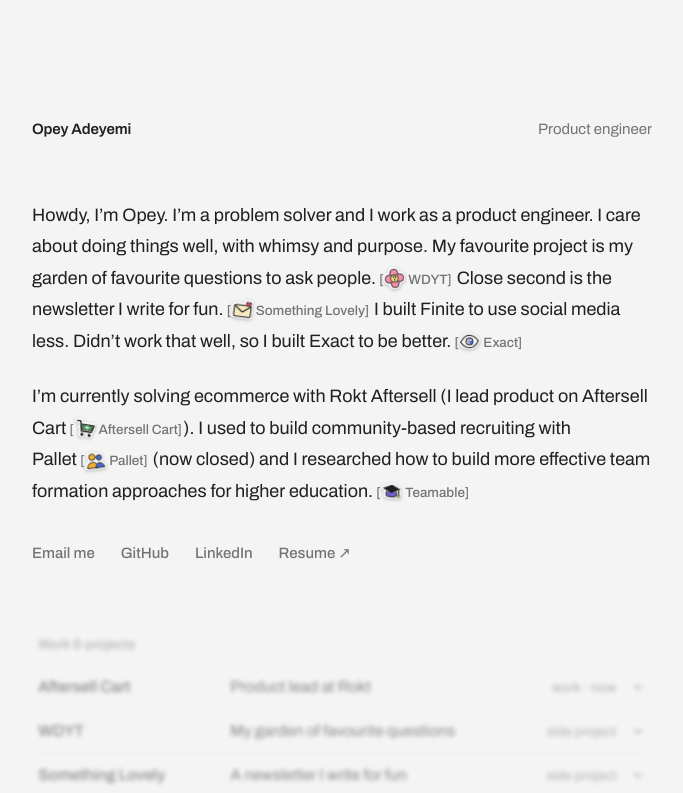
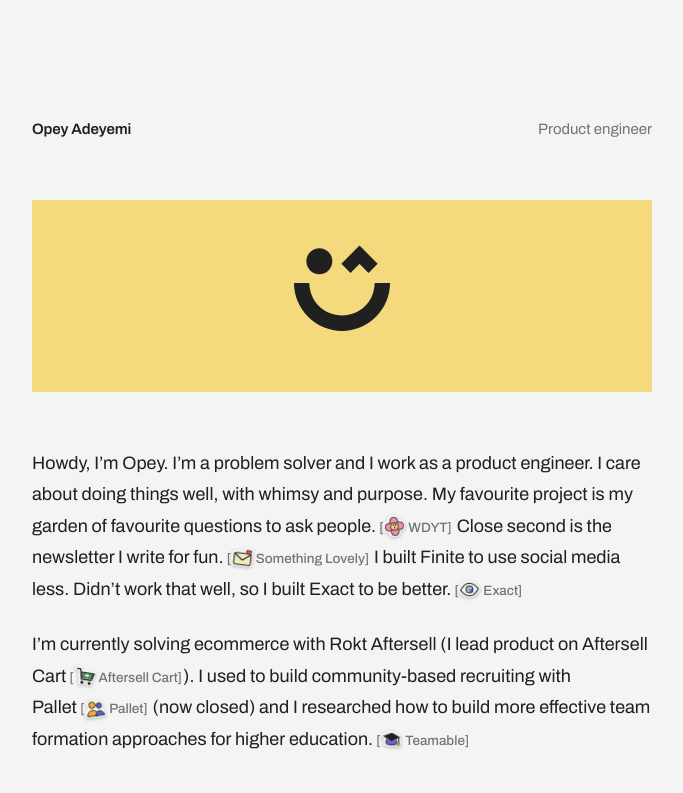
Before and after one commit to Opeyem1a/portfolio-v2, a Next.js app: page / in a window 1280 px wide. Shown: the top 793 px of the page, without its empty margins (298-981 px from the left). Built offline with nearby package versions, Linux system fonts and the light colour scheme.

Commit message:
Bring back the cursor-following smile block
Yellow block between the header and intro; the smile drifts toward the
cursor within its bounds, as on the old site.

Co-Authored-By: Claude Opus 5.5 <noreply@anthropic.com>
Claude-Session: https://claude.ai/code/session_01LNrjX6Dt4zMMMnxTn4DUWU

```diff
--- a/src/app/page.tsx
+++ b/src/app/page.tsx
@@ -3,6 +3,7 @@ import Guestbook from '@/components/guestbook';
 import NoteForm from '@/components/note-form';
 import Projects from '@/components/projects';
 import SectionFocus from '@/components/section-focus';
+import SmileBlock from '@/components/smile-block';
 import EmailMe from '@/components/email-me';
 import { STICKERS } from '@/components/stickers';
 import { GITHUB_LINK, LINKEDIN_LINK, RESUME_LINK } from '@/data/links';
@@ -32,6 +33,8 @@ export default function Home() {
                             Product engineer
                         </p>
                     </header>
+
+                    <SmileBlock />
 
                     <div className="flex flex-col gap-6 text-[1.125rem] leading-[1.75] font-normal">
                         <p>
--- /dev/null
+++ b/src/components/smile-block.tsx
@@ -0,0 +1,65 @@
+'use client';
+
+import { useEffect, useRef } from 'react';
+import { t } from '@/lib/t';
+
+const clamp = (value: number) => Math.min(Math.max(value, 0), 1);
+
+// The smile drifts towards the cursor. --x and --y place it within the block's
+// free space (0 = start, 1 = end).
+export default function SmileBlock() {
+    const ref = useRef<HTMLDivElement>(null);
+
+    useEffect(() => {
+        const onMouseMove = (e: MouseEvent) => {
+            const el = ref.current;
+            if (!el) return;
+            const rect = el.getBoundingClientRect();
+            const ratioX =
+                (e.clientX - (rect.left + rect.width / 2)) / window.innerWidth;
+            const ratioY =
+                (e.clientY - (rect.top + rect.height / 2)) / window.innerHeight;
+            el.style.setProperty('--x', `${clamp(ratioX + 0.5)}`);
+            el.style.setProperty('--y', `${clamp(ratioY + 0.5)}`);
+        };
+
+        window.addEventListener('mousemove', onMouseMove, { passive: true });
+        return () => window.removeEventListener('mousemove', onMouseMove);
+    }, []);
+
+    return (
+        <div
+            ref={ref}
+            aria-hidden="true"
+            className={t({
+                shape: 'h-48 bg-sun p-[clamp(0.5rem,4vw,2rem)] max-sm:h-40',
+                // Container units let the smile translate across the free space
+                container: '[container-type:size]',
+                start: '[--x:0.5] [--y:calc(1/11)]',
+            })}
+        >
+            <svg
+                viewBox="0 0 1000 1000"
+                fill="none"
+                className={t({
+                    size: 'size-24 text-ink max-sm:size-20',
+                    position:
+                        'translate-x-[calc(var(--x)*(100cqw-100%))] translate-y-[calc(var(--y)*(100cqh-100%))]',
+                    transition:
+                        'transition-[translate] duration-600 ease-out motion-reduce:transition-none',
+                })}
+            >
+                <path
+                    d="M1000 500C1000 565.661 987.067 630.679 961.94 691.342C936.812 752.005 899.983 807.124 853.553 853.553C807.124 899.983 752.004 936.812 691.342 961.94C630.679 987.067 565.661 1000 500 1000C434.339 1000 369.321 987.067 308.658 961.94C247.995 936.812 192.876 899.983 146.447 853.553C100.017 807.124 63.1876 752.005 38.0602 691.342C12.9329 630.679 -5.74026e-06 565.661 0 500L160 500C160 544.649 168.794 588.862 185.881 630.112C202.968 671.363 228.012 708.844 259.584 740.416C291.156 771.988 328.637 797.032 369.888 814.119C411.138 831.206 455.351 840 500 840C544.649 840 588.862 831.206 630.112 814.119C671.363 797.032 708.844 771.988 740.416 740.416C771.988 708.844 797.032 671.363 814.119 630.112C831.206 588.862 840 544.649 840 500H1000Z"
+                    fill="currentColor"
+                />
+                <path
+                    d="M823.843 348.421L682.422 207L541.001 348.421"
+                    stroke="currentColor"
+                    strokeWidth="135"
+                />
+                <circle cx="264" cy="274" r="135" fill="currentColor" />
+            </svg>
+        </div>
+    );
+}
```
